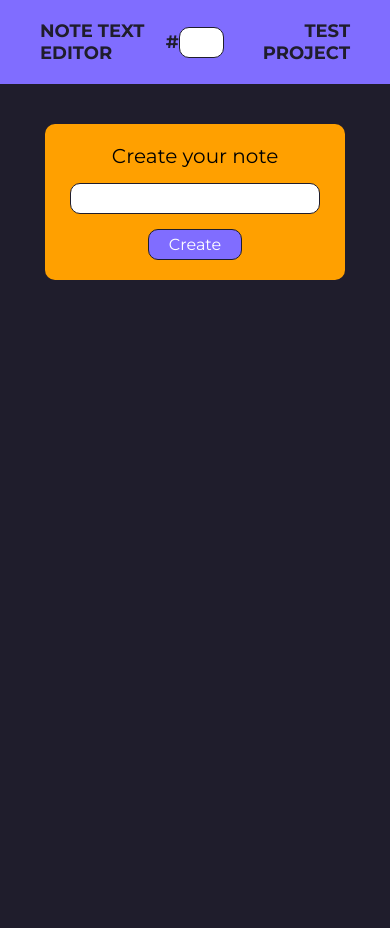
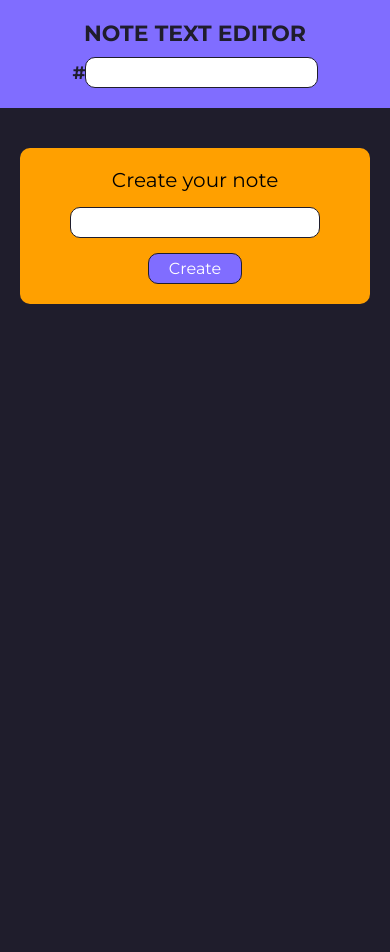
Before and after one commit to DarkCrew/note-text-editor, a React (Create React App) app in the folder my-app/: page / in a window 390 px wide. Before the commit the page ends 928 px from the top, so only its background shows below. Built offline with nearby package versions, Linux system fonts and the light colour scheme; the HTML template or start-up script is replaced by a standard one.

Commit message:
add: add adaptive

```diff
--- a/my-app/src/components/Header/Header.module.scss
+++ b/my-app/src/components/Header/Header.module.scss
@@ -48,3 +48,24 @@
     padding: 5px 15px;
   }
 }
+
+@media (max-width: 768px) {
+  .container {
+    flex-direction: column;
+    align-items: center;
+    gap: 10px;
+
+    .logo {
+      width: auto;
+      font-size: 22px;
+    }
+  }
+
+  .title {
+    display: none;
+  }
+
+  .search {
+    width: 70%;
+  }
+}
--- a/my-app/src/components/Note/Note.module.scss
+++ b/my-app/src/components/Note/Note.module.scss
@@ -32,3 +32,15 @@
     filter: invert(32%) sepia(27%) saturate(2775%) hue-rotate(355deg) brightness(97%) contrast(109%);
   }
 }
+
+@media (max-width: 1024px) {
+  .note {
+    width: 48%;
+  }
+}
+
+@media (max-width: 768px) {
+  .note {
+    width: 100%;
+  }
+}
--- a/my-app/src/pages/HomePage/HomePage.module.scss
+++ b/my-app/src/pages/HomePage/HomePage.module.scss
@@ -68,3 +68,20 @@
   gap: 30px;
   padding: 40px 0;
 }
+
+@media (max-width: 1024px) {
+  .mainContainer {
+    justify-content: space-between;
+    gap: 20px;
+  }
+}
+
+@media (max-width: 768px) {
+  .mainContainer {
+    gap: 40px;
+  }
+
+  .taskContainer {
+    width: 100%;
+  }
+}
--- a/my-app/src/styles/index.scss
+++ b/my-app/src/styles/index.scss
@@ -68,3 +68,9 @@ button {
 ::-webkit-scrollbar-thumb:hover {
   background-color: #262837;
 }
+
+@media (max-width: 768px) {
+  .container {
+    padding: 0 20px;
+  }
+}
```
